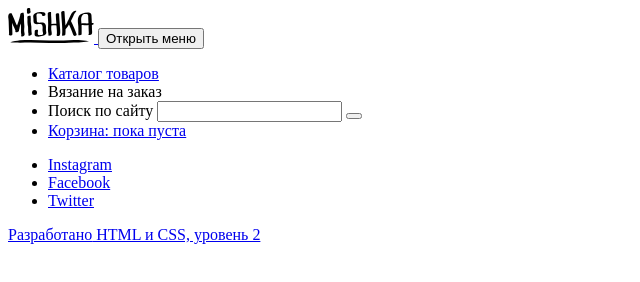
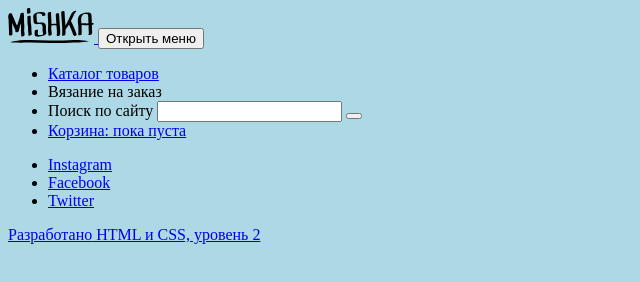
Before and after one commit to Vika612/1282725-mishka-19, a website: page source/form.html in a window 1280 px wide. Shown: the whole page, without its empty margins (0-640 px from the left). Drawn offline with nearby package versions, Linux system fonts and the light colour scheme; files that its build step writes are made by us from their sources.

Commit message:
Подключен предпроцессор; стилевой файл

```diff
--- a/package.json
+++ b/package.json
@@ -4,16 +4,16 @@
   "private": true,
   "description": "Личный проект «Мишка» от HTML Academy",
   "devDependencies": {
+    "@htmlacademy/editorconfig-cli": "1.x",
     "autoprefixer": "9.5.x",
     "browser-sync": "2.26.x",
     "gulp": "4.0.x",
     "gulp-plumber": "1.2.x",
-    "gulp-sourcemaps": "2.6.x",
     "gulp-postcss": "8.0.x",
     "gulp-sass": "4.0.x",
-    "@htmlacademy/editorconfig-cli": "1.x",
+    "gulp-sourcemaps": "2.6.x",
     "stylelint": "10.1.x",
-    "stylelint-config-htmlacademy": "0.1.x"
+    "stylelint-config-htmlacademy": "^0.1.4"
   },
   "scripts": {
     "editorconfig": "editorconfig-cli",
--- a/source/form.html
+++ b/source/form.html
@@ -3,6 +3,7 @@
   <head>
     <meta charset="utf-8">
     <title>HTML Academy: Мишка</title>
+    <link rel="stylesheet" href="css/style.css">
   </head>
   <body>
     <header class="page-header">
--- /dev/null
+++ b/source/sass/style.scss
@@ -0,0 +1,3 @@
+body {
+  background: lightblue;
+}
```
Also changed, not shown: source/catalog.html (+1 -0 lines), source/index.html (+1 -0 lines).
